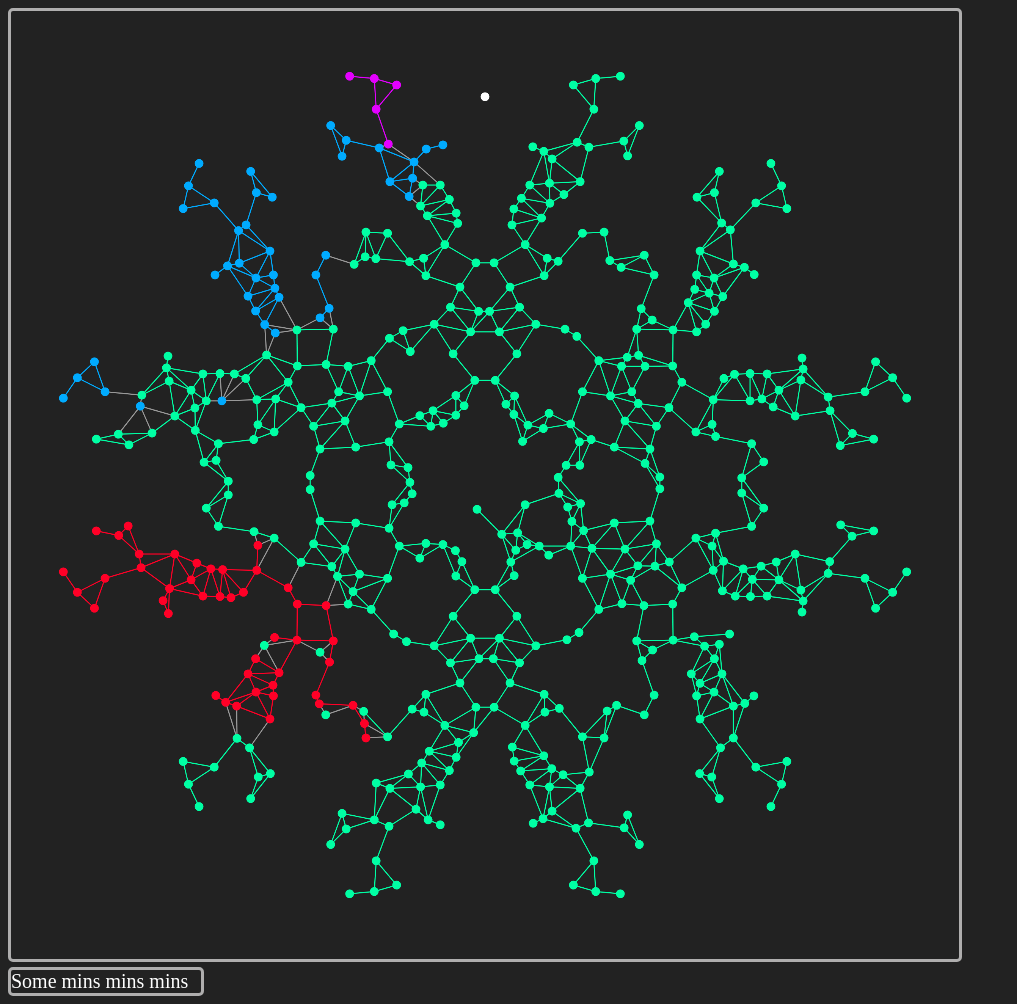
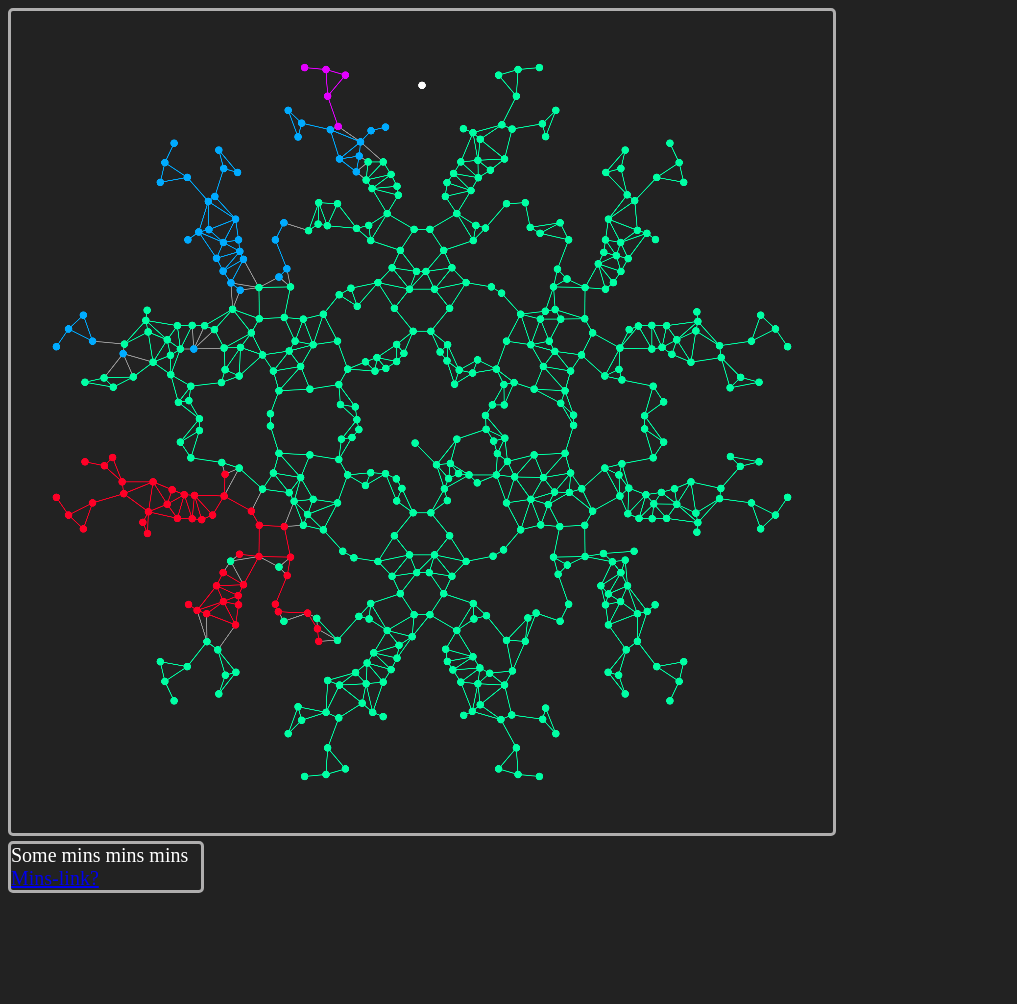
Before and after one commit to VividerAphid/GalconStats, a plain HTML site: page index.html in a window 1280 px wide. Shown: the whole page, without its empty margins (0-1017 px from the left). After the commit the page ends 901 px from the top, so only its background shows below. Drawn offline with Linux system fonts and the light colour scheme.

Commit message:
Tweaked to add archive link

```diff
--- a/index.css
+++ b/index.css
@@ -9,10 +9,14 @@ body {
 #mapCan {
 	border: 3px solid rgb(175, 174, 174);
 	border-radius: 5px;
-	width: 75%;
+	width: 65%;
+}
+#mapDiv{
+	display: inline-block;
 }
 #statBox {
 	border: 3px solid rgb(175, 174, 174);
 	border-radius: 5px;
 	width: 15%;
+	display: inline-block;
 }
--- a/index.html
+++ b/index.html
@@ -18,6 +18,7 @@
 		</div>
 		<div id="statBox">
 			Some mins mins mins
+			<a href="/media/PISERVERSTO/galaxyRawFiles/">Mins-link?</a>
 		</div>
 	</div>
 	<script>
```
